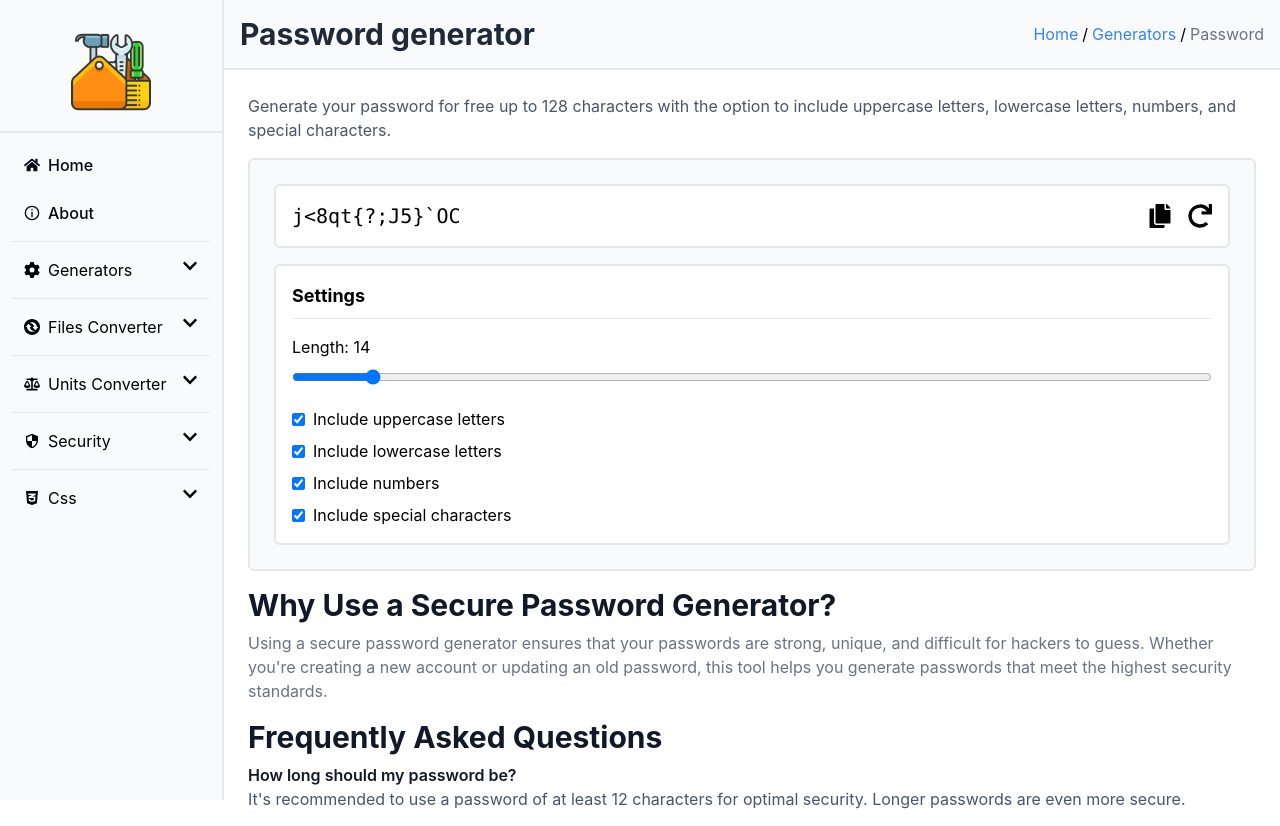
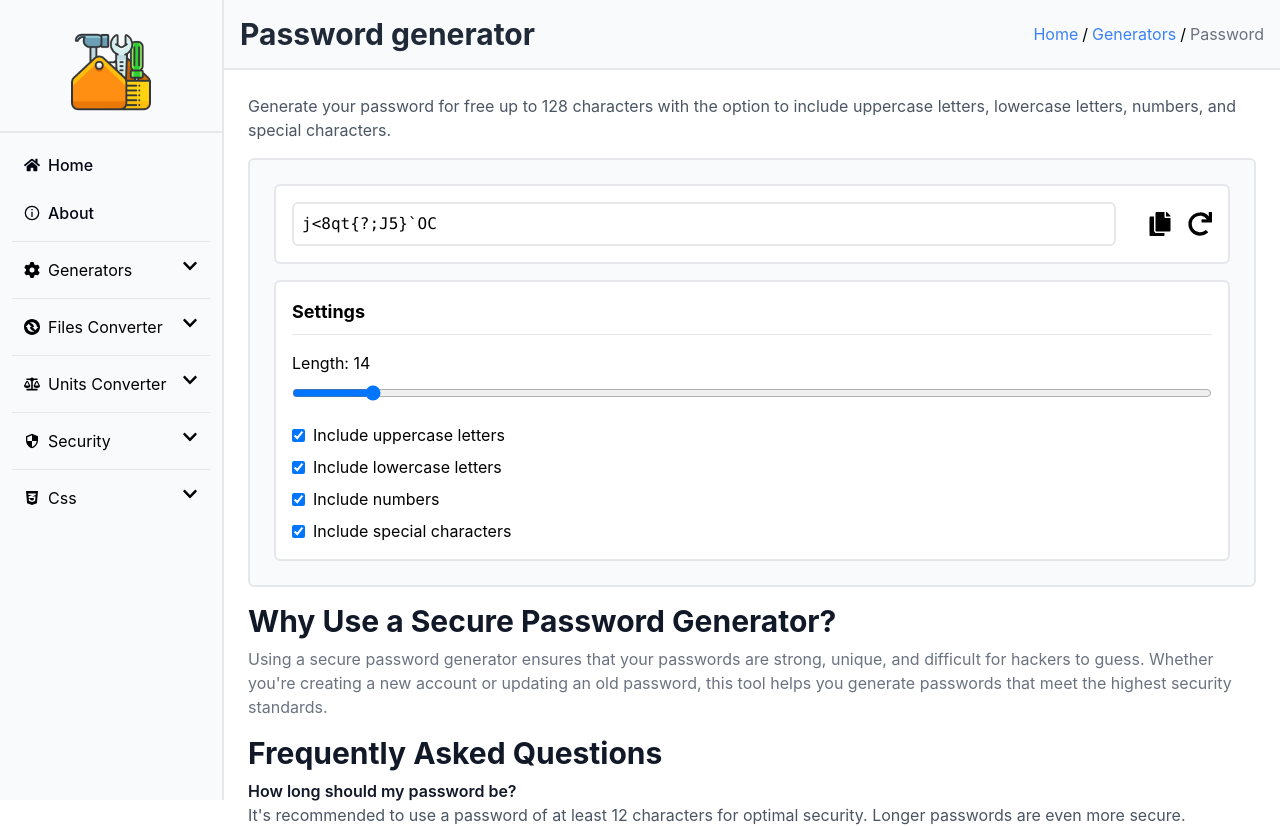
Before and after one commit to Oslonline/oslo-toolbox, a React (Vite) app: page /Generators/Password in a window 1280 px wide. Shown: the top 826 px of the page. Built offline with nearby package versions, Linux system fonts and the light colour scheme.

Commit message:
fix: change simple text to input to improve lisibility

```diff
--- a/src/pages/Tools/Generator/Password.jsx
+++ b/src/pages/Tools/Generator/Password.jsx
@@ -61,7 +61,7 @@ export default function Password() {
       </div>
       <div className="flex flex-col gap-4 rounded-md md:border-2 md:border-gray-200 md:bg-gray-50 md:p-6">
         <div className="flex items-center justify-between gap-4 rounded-md border-2 border-gray-200 bg-white p-4 md:gap-8">
-          <p className="line-clamp-1 font-mono text-xl">{password}</p>
+          <input className="w-full rounded-md border-2 border-gray-200 bg-white p-2 font-mono caret-orange-400 outline-none focus:border-orange-400 selection:bg-orange-400 selection:text-gray-50" type="text" value={password} />
           <div className="flex gap-4">
             <button onClick={handleCopy} aria-label={copied ? "Password copied!" : "Copy password"}>
               {copied ? <FaCheck fontSize={24} color="green" /> : <FaCopy fontSize={24} />}
```
